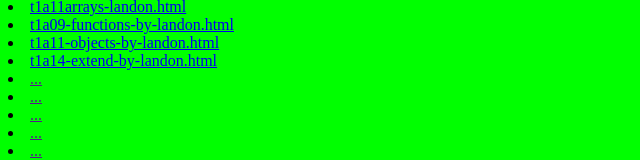
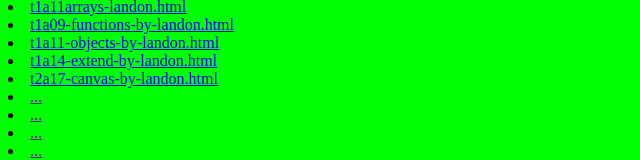
Before and after one commit to smogzzz/game-dev-2023, a plain HTML site: page public/index.html in a window 1280 px wide. Shown: the part 262-422 px from the top of the page, without its empty margins (0-640 px from the left). Drawn offline with Linux system fonts and the light colour scheme.

Commit message:
Update index.html

```diff
--- a/public/index.html
+++ b/public/index.html
@@ -20,7 +20,7 @@ index
           <li><a href="t1a09-functions-by-landon.html">t1a09-functions-by-landon.html</a>
             <li><a href="t1a11-objects-by-landon.html">t1a11-objects-by-landon.html</a>
               <li><a href="t1a14-extend-by-landon.html">t1a14-extend-by-landon.html</a>
- <li><a href="">...</a>
+ <li><a href="t2a17-canvas-by-landon.html">t2a17-canvas-by-landon.html</a>
        <li><a href="">...</a>
          <li><a href="">...</a>
            <li><a href="">...</a>
```
